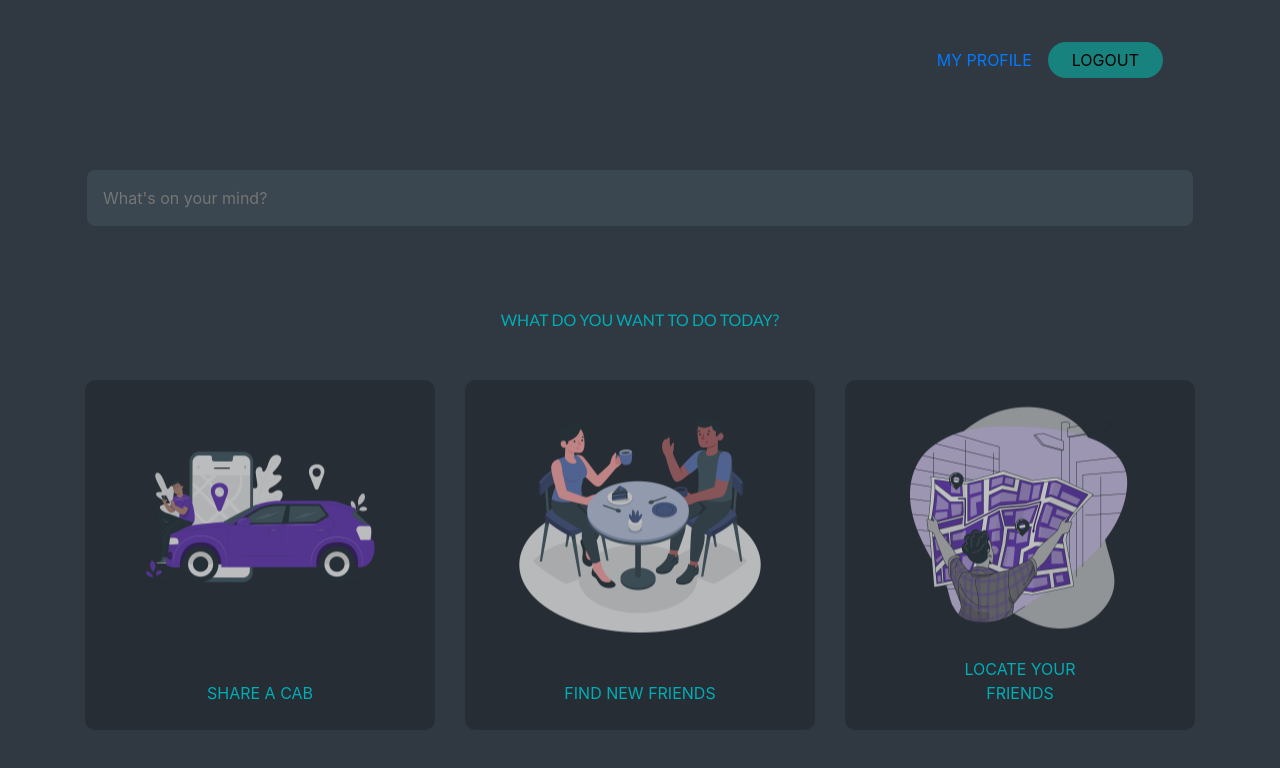
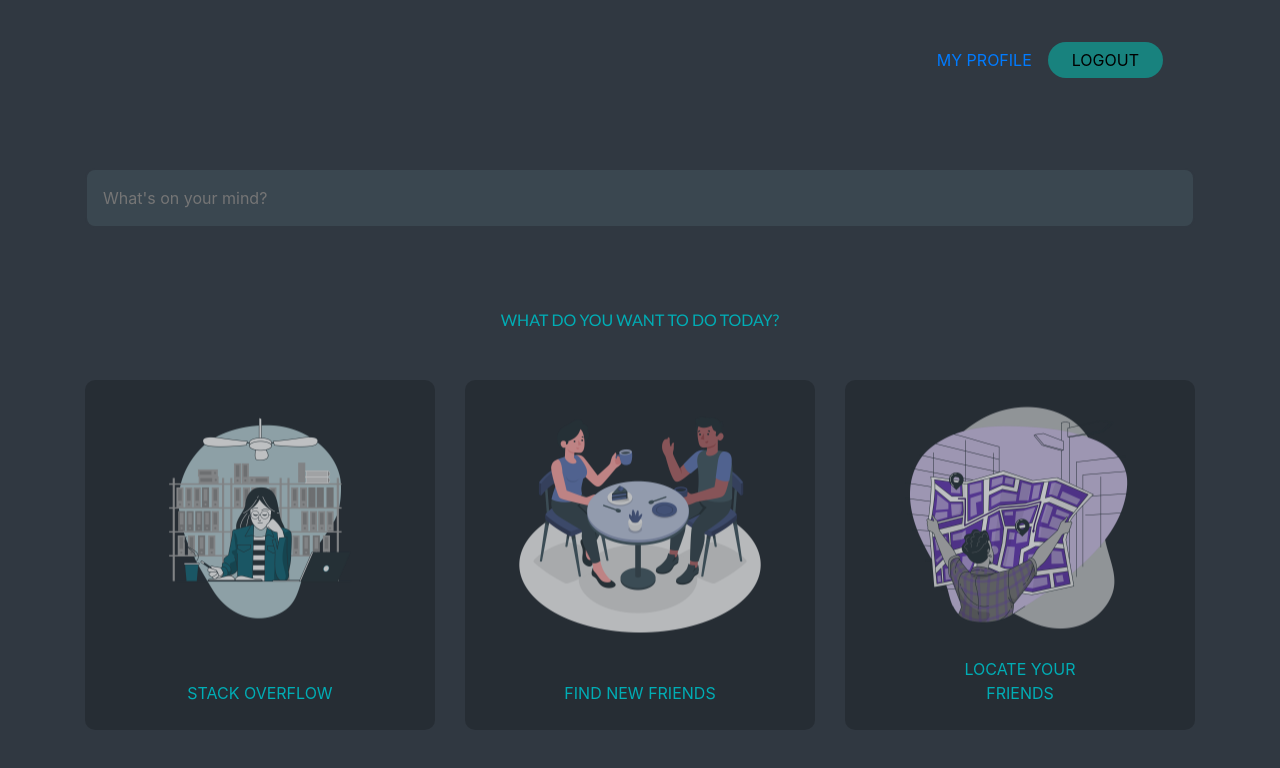
Before and after one commit to prajneya/SocialIIIT, a React (Create React App) app in the folder socialite/: page /dashboard in a window 1280 px wide. Shown: the top 768 px of the page. Built offline with nearby package versions, Linux system fonts and the light colour scheme; sample sign-in values are in the browser's storage.

Commit message:
Add empty boilerplate for StackOverflow

```diff
--- a/socialite/src/ApolloProvider.js
+++ b/socialite/src/ApolloProvider.js
@@ -16,6 +16,7 @@
 import Dashboard from './components/Dashboard/Dashboard';
 import Recommend from './components/Recommend/Recommend';
 import Profile from './components/Profile/Profile';
+import StackOverflow from './components/StackOverflow/StackOverflow';
 
 import './App.css';
 
@@ -43,6 +44,7 @@
             <AuthRoute exact path="/dashboard" component={Dashboard} exact/>
             <AuthRoute exact path="/recommend" component={Recommend} exact/>
             <AuthRoute exact path="/profile" component={Profile} exact/>
+            <AuthRoute exact path="/stack-overflow" component={StackOverflow} exact/>
           </Switch>
         </div>
     </BrowserRouter>
--- a/socialite/src/components/Dashboard/Dashboard.js
+++ b/socialite/src/components/Dashboard/Dashboard.js
@@ -7,7 +7,7 @@
 
 function Dashboard(props){
 
-	const { user, logout} = useContext(AuthContext)
+	const { user, logout } = useContext(AuthContext)
 
 	function logUserOut(){
 		logout();
@@ -16,6 +16,10 @@
 
 	function recommendFriend(){
             props.history.push('/recommend')
+      }
+
+      function stackOverflow(){
+            props.history.push('/stack-overflow')
       }
 
 	return (
@@ -35,12 +39,12 @@
       				<div className="subsection-header"> WHAT DO YOU WANT TO DO TODAY? </div>
       				<div className="row">
       					<div className="col-lg-4">
-      						<div className="feature">
+      						<div className="feature" onClick={stackOverflow}>
       							<div className="feature-icon">
-      								<img src='/img/cab_sharing.png' alt=""></img>
+      								<img src='/img/study.png' alt=""></img>
       							</div>
       							<div className="feature-content">
-      								SHARE A CAB
+      								STACK OVERFLOW
       							</div>
       						</div>
       					</div>
--- /dev/null
+++ b/socialite/src/components/StackOverflow/StackOverflow.js
@@ -0,0 +1,27 @@
+import React, { useContext } from 'react';
+import 'bootstrap/dist/css/bootstrap.min.css';
+
+import { AuthContext } from '../../context/auth'
+
+import "./StackOverflow.css"
+
+function StackOverflow(props){
+
+	const { user, logout } = useContext(AuthContext)
+
+	function logUserOut(){
+		logout();
+		props.history.push('/')
+	}
+
+	return (
+            <>
+      		<div className="container">
+
+      		</div>
+            </>
+      )
+
+}
+
+export default StackOverflow;
```
Also changed, not shown: socialite/public/img/study.png (added), socialite/src/components/StackOverflow/StackOverflow.css (added).
